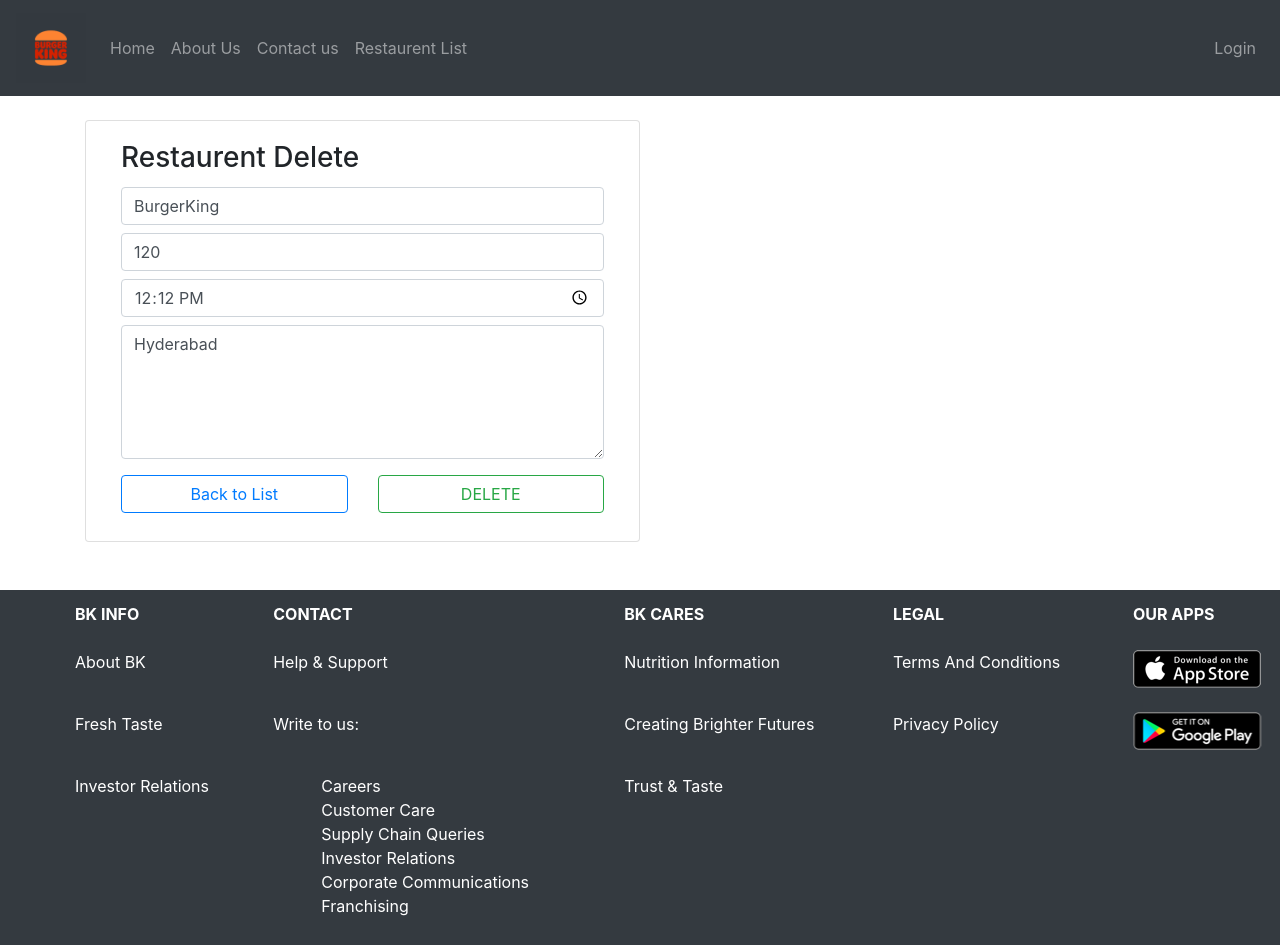
After one commit to manishvaleti/APSSDC, a Django app: page /rstdel/3/ in a window 1280 px wide. The commit adds this page. Shown: the top 945 px of the page. Run offline with Django 3.2, Linux system fonts and the light colour scheme; data comes from the database, SQL or seed files in the repository; both versions use the stored data as it was after the commit; some libraries are stand-ins or nearby versions.

Commit message:
commit on 30-06

```diff
--- a/Restaurent/RestApp/templates/app/navbar.html
+++ b/Restaurent/RestApp/templates/app/navbar.html
@@ -17,11 +17,14 @@
         <li class="nav-item">
             <a class="nav-link" href="{% url 'ct' %}">Contact us</a>
         </li>
+        <li class="nav-item">
+            <a class="nav-link" href="{% url 'rstl' %}">Restaurent List</a>
+        </li>
     </ul>
 
     <ul class="navbar-nav ml-auto">
         <li class="nav-item">
-            <a class="nav-link" href="{% url 'rstl' %}">Login</a>
+            <a class="nav-link" href="#">Login</a>
         </li>
     </ul>
       </div>
--- a/Restaurent/RestApp/templates/app/restlist.html
+++ b/Restaurent/RestApp/templates/app/restlist.html
@@ -42,7 +42,7 @@
                         <td>{{k.Rname}}</td>
                         <td>{{k.nitems}}</td>
                         <td>{{k.time}}</td>
-                        <td><a href="{% url 'rsup' k.id %}" class="btn btn-outline-warning mx-2">Update</a><a href="#" class="btn btn-outline-danger mx-2">Delete</a></td>
+                        <td><a href="{% url 'rsup' k.id %}" class="btn btn-outline-warning mx-2">Update</a><a href="{% url 'rstdel' k.id %}" class="btn btn-outline-danger mx-2">Delete</a></td>
                     </tr>
                     {% endfor %}
                 </table>
--- /dev/null
+++ b/Restaurent/RestApp/templates/app/rstdel.html
@@ -0,0 +1,27 @@
+{% extends 'app/base.html' %}
+{%block title%}Restaurent Delete{% endblock %}
+{% block content %}
+<div class="container mt-4">
+    <div class="card col-md-6 ">
+        <div class="card-body">
+            <div class="card-title">
+                <h3>Restaurent Delete</h3>
+            </div>
+            <form method="POST">
+                {% csrf_token %}
+                {% for t in a %}
+                    {{t}}
+                {% endfor %}
+                <div class="row">
+                    <div class="col">
+                        <a href="{% url 'rstl' %}" class="btn btn-outline-primary form-control my-2">Back to List</a>
+                    </div>
+                    <div class="col">
+                        <input type="submit" class="btn btn-outline-success form-control my-2" value="DELETE">
+                    </div>
+                </div>
+            </form>
+        </div>
+    </div>
+</div>
+{% endblock %}
--- a/Restaurent/RestApp/urls.py
+++ b/Restaurent/RestApp/urls.py
@@ -6,4 +6,5 @@
     path('cnt/',views.contact,name="ct"),
     path('rlist/',views.restlist,name="rstl"),
     path('rstup/<int:m>/',views.rstup,name="rsup"),
+    path('rstdel/<int:m>/',views.rstdel,name="rstdel")
 ]
--- a/Restaurent/RestApp/views.py
+++ b/Restaurent/RestApp/views.py
@@ -32,3 +32,11 @@
             return redirect('/rlist')
     e=ReForm(instance=k)
     return render(request,'app/restupdate.html',{'x':e})
+
+def rstdel(request,m):
+    r=Restaurents.objects.get(id=m)
+    if request.method=="POST":
+        r.delete()
+        return redirect('/rlist')
+    e=ReForm(instance=r)
+    return render(request,'app/rstdel.html',{'a':e})
```
Also changed, not shown: Restaurent/db.sqlite3.
